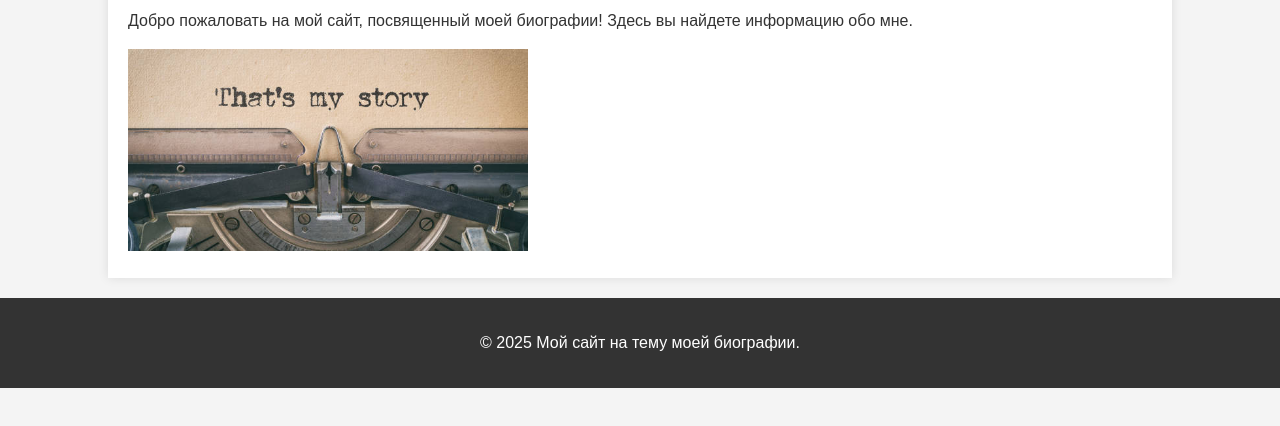
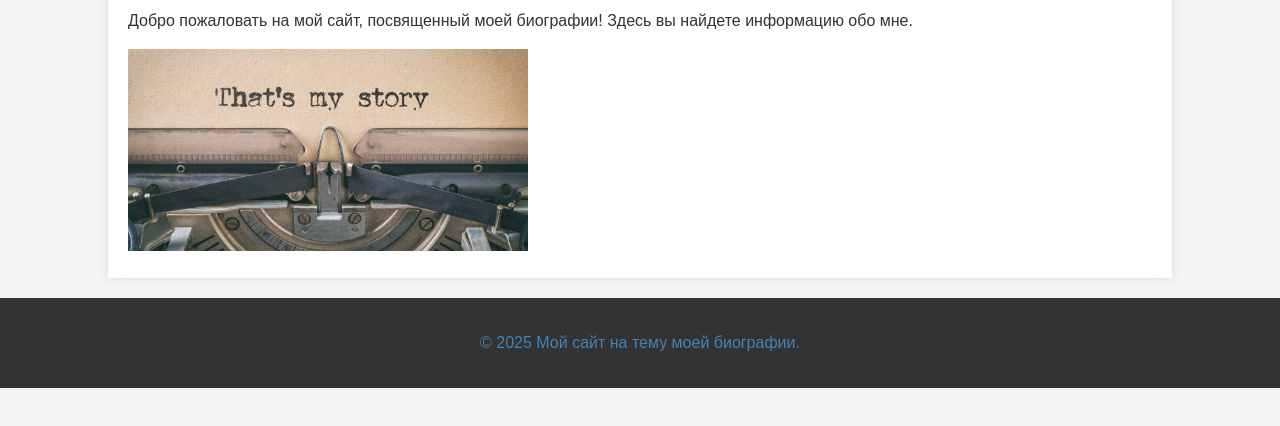
Before and after one commit to Comrade-DOOM/-Comrade-DOOM-.github.io, a plain HTML site: page index.html in a window 1280 px wide. Shown: the part 216-642 px from the top of the page. Drawn offline with Linux system fonts and the light colour scheme.

Commit message:
Update style.css

```diff
--- a/style.css
+++ b/style.css
@@ -50,7 +50,7 @@ footer {
     text-align: center;
     padding: 1rem 0;
     background: #333;
-    color: #fff;
+    color: #4682B4;
     position: relative;
     bottom: 0;
     width: 100%;
```
